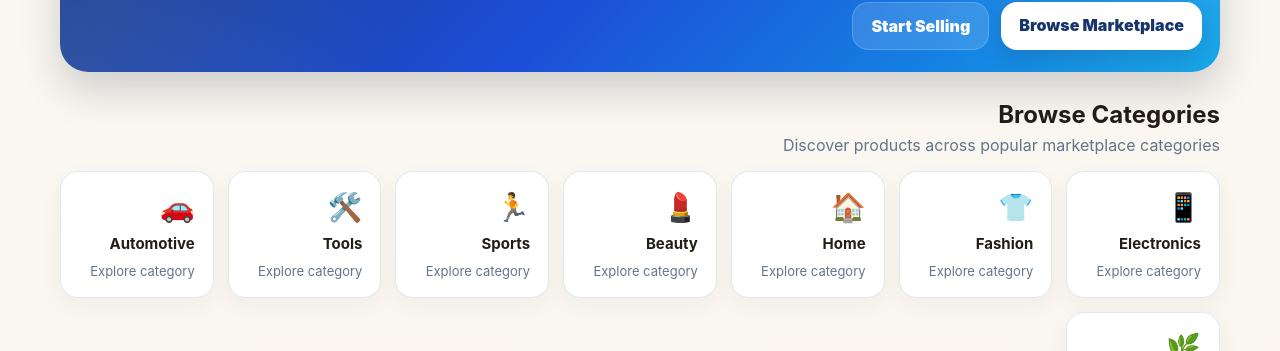
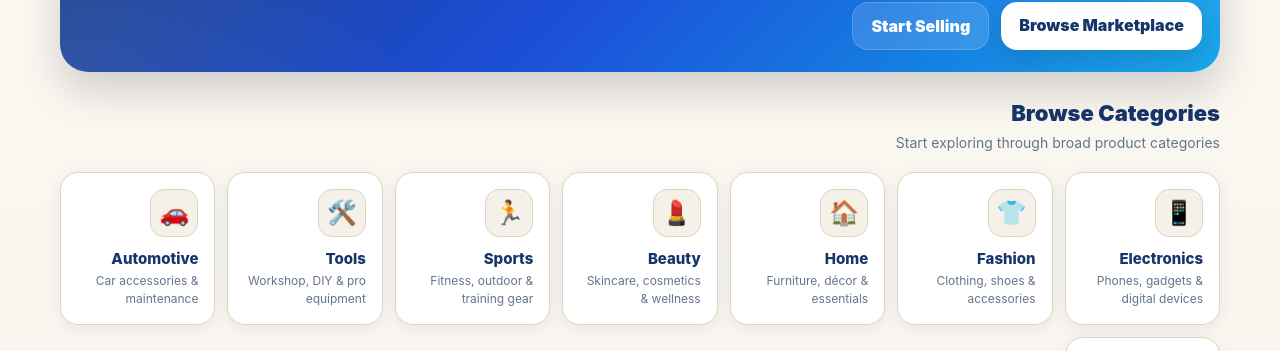
Before and after one commit to ori00fit-tech/souq-rahba-platform, a React (Vite) app in the folder apps/storefront/: page / in a window 1280 px wide. Shown: the part 449-800 px from the top of the page. Built offline with nearby package versions, Linux system fonts and the light colour scheme; no server answers.

Commit message:
Improve CategoryGrid with category links

```diff
--- a/apps/storefront/src/components/marketplace/CategoryGrid.jsx
+++ b/apps/storefront/src/components/marketplace/CategoryGrid.jsx
@@ -1,51 +1,80 @@
+import { Link } from "react-router-dom";
+
+const T = {
+  navy: "#16356b", blue: "#1d4ed8", teal: "#0f766e",
+  sand: "#f5f1e8", border: "#ddd5c2", shadow: "rgba(22,53,107,0.08)",
+};
+
 const categories = [
-  { name: "Electronics", icon: "📱" },
-  { name: "Fashion", icon: "👕" },
-  { name: "Home", icon: "🏠" },
-  { name: "Beauty", icon: "💄" },
-  { name: "Sports", icon: "🏃" },
-  { name: "Tools", icon: "🛠️" },
-  { name: "Automotive", icon: "🚗" },
-  { name: "Garden", icon: "🌿" }
+  { name: "Electronics",  icon: "📱", text: "Phones, gadgets & digital devices",  slug: "electronics" },
+  { name: "Fashion",      icon: "👕", text: "Clothing, shoes & accessories",       slug: "fashion" },
+  { name: "Home",         icon: "🏠", text: "Furniture, décor & essentials",       slug: "home" },
+  { name: "Beauty",       icon: "💄", text: "Skincare, cosmetics & wellness",      slug: "beauty" },
+  { name: "Sports",       icon: "🏃", text: "Fitness, outdoor & training gear",    slug: "sports" },
+  { name: "Tools",        icon: "🛠️", text: "Workshop, DIY & pro equipment",      slug: "tools" },
+  { name: "Automotive",   icon: "🚗", text: "Car accessories & maintenance",       slug: "automotive" },
+  { name: "Garden",       icon: "🌿", text: "Outdoor, plants & agriculture",       slug: "garden" },
 ];
 
 export default function CategoryGrid() {
   return (
-    <section style={{ display: "grid", gap: "16px" }}>
-      <div>
-        <h2 style={{ margin: 0, fontSize: "24px" }}>Browse Categories</h2>
-        <p style={{ margin: "6px 0 0", color: "#64748b" }}>
-          Discover products across popular marketplace categories
-        </p>
-      </div>
+    <section style={s.section}>
+      <SectionHead title="Browse Categories" sub="Start exploring through broad product categories" />
 
-      <div
-        style={{
-          display: "grid",
-          gridTemplateColumns: "repeat(auto-fit, minmax(140px, 1fr))",
-          gap: "14px"
-        }}
-      >
-        {categories.map((category) => (
-          <div
-            key={category.name}
-            style={{
-              background: "#fff",
-              border: "1px solid #e2e8f0",
-              borderRadius: "18px",
-              padding: "18px",
-              display: "grid",
-              gap: "10px",
-              minHeight: "120px",
-              boxShadow: "0 8px 24px rgba(15, 23, 42, 0.04)"
-            }}
-          >
-            <div style={{ fontSize: "28px" }}>{category.icon}</div>
-            <div style={{ fontWeight: "700", fontSize: "15px" }}>{category.name}</div>
-            <div style={{ color: "#64748b", fontSize: "13px" }}>Explore category</div>
-          </div>
+      <div style={s.grid}>
+        {categories.map((cat) => (
+          <Link key={cat.name} to={`/products?category=${cat.slug}`} style={s.card}>
+            <div style={s.iconWrap}>
+              <span style={s.icon}>{cat.icon}</span>
+            </div>
+            <div>
+              <div style={s.cardTitle}>{cat.name}</div>
+              <div style={s.cardText}>{cat.text}</div>
+            </div>
+          </Link>
         ))}
       </div>
     </section>
   );
 }
+
+/* ── shared head ─────────────────────────────────────────── */
+export function SectionHead({ title, sub }) {
+  return (
+    <div style={{ display: "grid", gap: "6px" }}>
+      <h2 style={{ margin: 0, fontSize: "22px", fontWeight: 900, color: T.navy }}>{title}</h2>
+      {sub && <p style={{ margin: 0, color: "#64748b", fontSize: "14px", lineHeight: 1.6 }}>{sub}</p>}
+    </div>
+  );
+}
+
+const s = {
+  section: { display: "grid", gap: "18px" },
+  grid: {
+    display: "grid",
+    gridTemplateColumns: "repeat(auto-fill, minmax(148px, 1fr))",
+    gap: "12px",
+  },
+  card: {
+    textDecoration: "none",
+    background: "#fff",
+    border: `1.5px solid ${T.border}`,
+    borderRadius: "18px",
+    padding: "16px",
+    display: "grid",
+    gap: "12px",
+    boxShadow: `0 4px 16px ${T.shadow}`,
+    transition: "transform 0.15s, box-shadow 0.15s",
+    cursor: "pointer",
+  },
+  iconWrap: {
+    width: "48px", height: "48px",
+    borderRadius: "14px",
+    background: T.sand,
+    border: `1px solid ${T.border}`,
+    display: "grid", placeItems: "center",
+  },
+  icon: { fontSize: "24px", lineHeight: 1 },
+  cardTitle: { fontSize: "15px", fontWeight: 800, color: T.navy, marginBottom: "4px" },
+  cardText:  { fontSize: "12px", color: "#64748b", lineHeight: 1.5 },
+};
```
